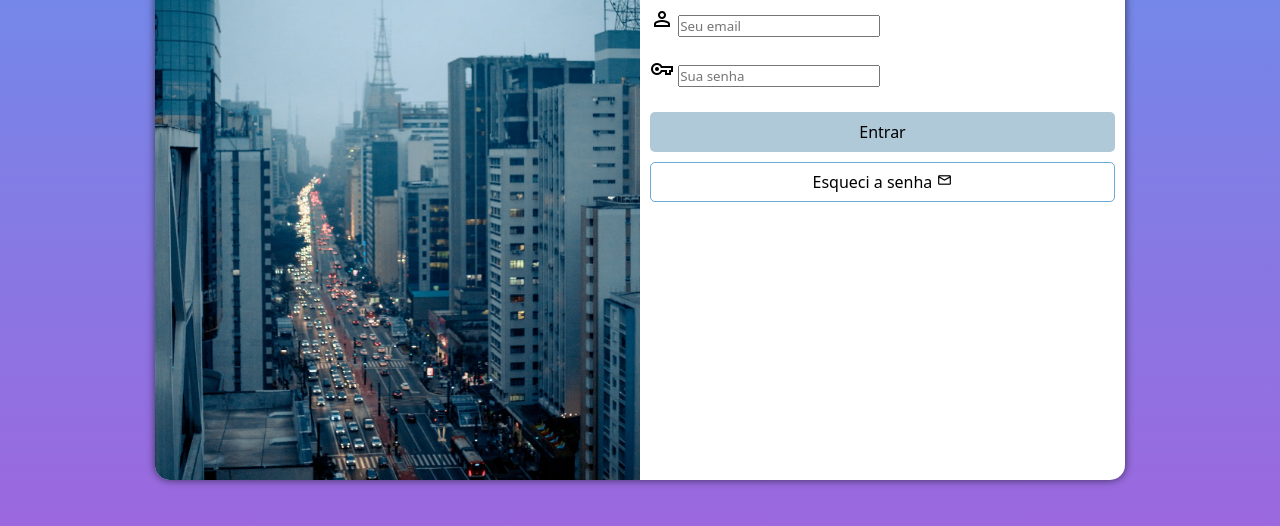
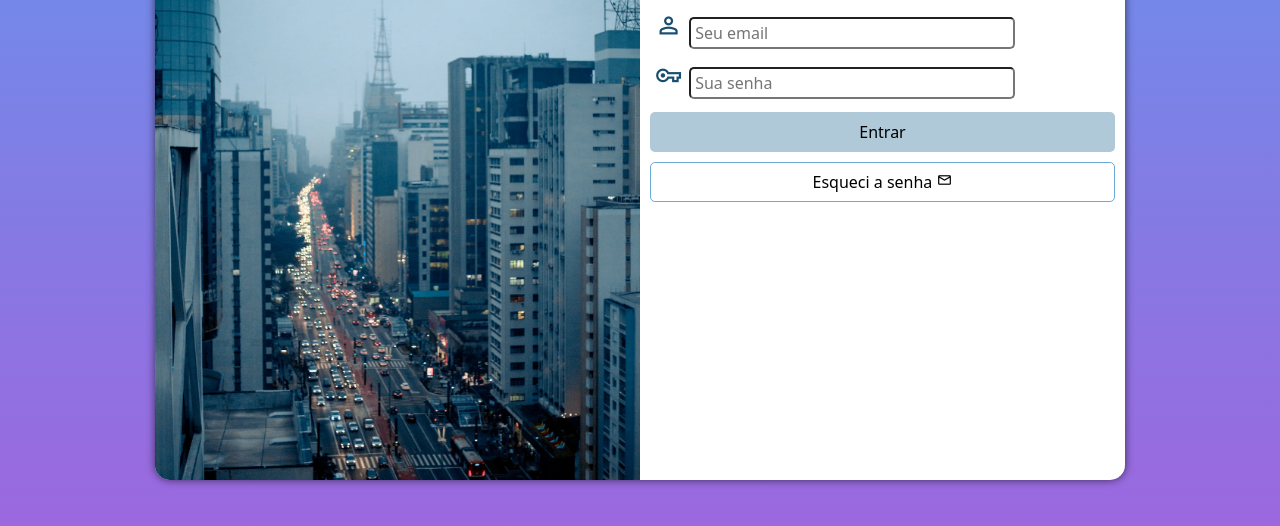
Before and after one commit to lucasbragag/projeto-login, a plain HTML site: page index.html in a window 1280 px wide. Shown: the part 220-746 px from the top of the page. Drawn offline with nearby package versions, Linux system fonts and the light colour scheme.

Commit message:
Update style.css

```diff
--- a/estilos/style.css
+++ b/estilos/style.css
@@ -79,6 +79,21 @@ form label {
     display: none;
 }
 
+div.campo > span {
+    color: #184e70;
+    font-size: 1.7em;
+    width: 35px;
+    padding: 5px;
+}
+
+div.campo > input {
+    font-size: 1em;
+    width: 70%;
+    height: 80%;
+    border-radius: 5px;
+    padding: 4px;
+}
+
 form > input[type=submit] {
     display: block;
     font-size: 1em;
```
